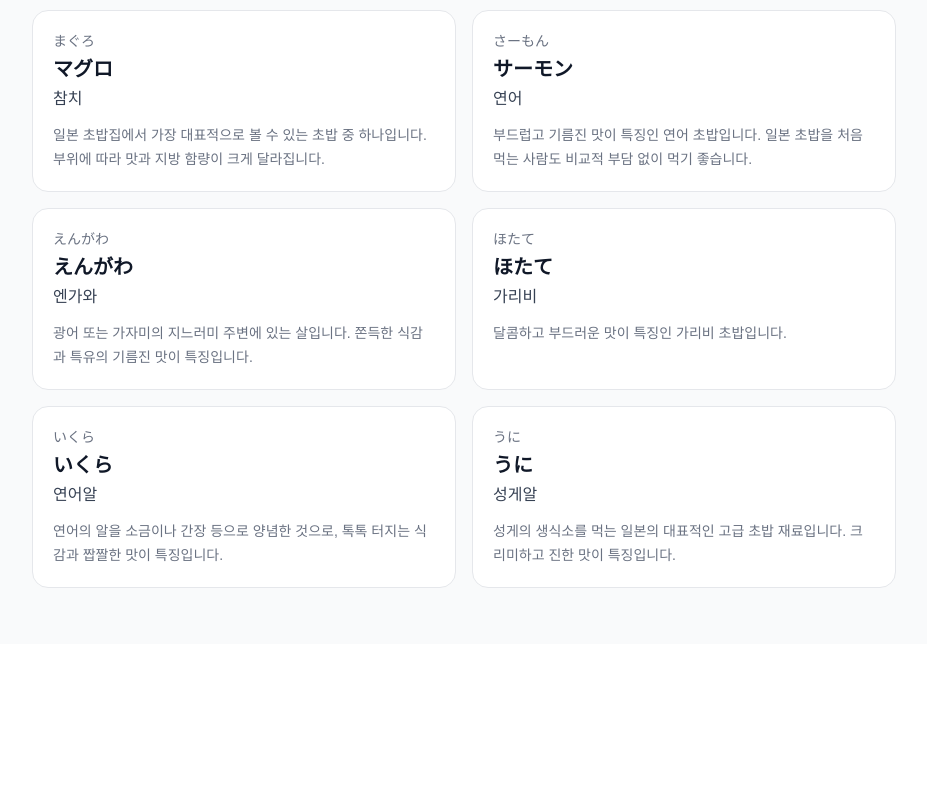
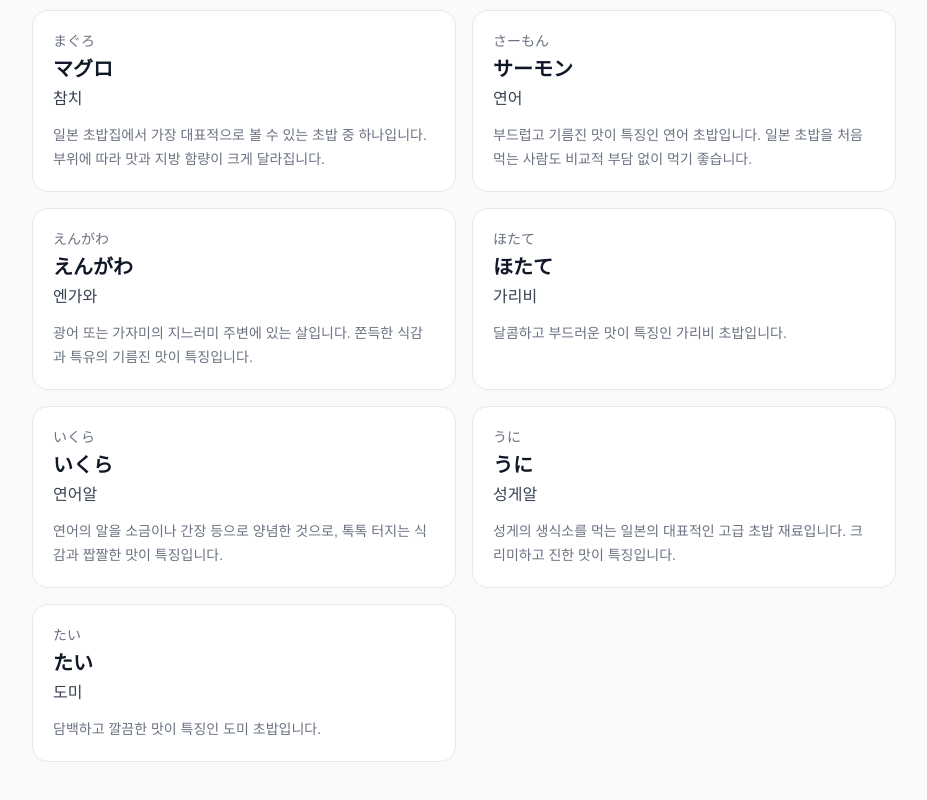
Before and after one commit to PARK-SUNGJUN-618/ilsengga, a Next.js app: page /food/sushi in a window 1280 px wide. Shown: the part 250-1050 px from the top of the page, without its empty margins (176-1103 px from the left). Before the commit the page ends 894 px from the top, so only its background shows below. Built offline with nearby package versions, Linux system fonts and the light colour scheme.

Commit message:
ilsengga-Add sushi info

```diff
--- a/data/sushi.ts
+++ b/data/sushi.ts
@@ -131,6 +131,24 @@ export const sushiItems: SushiItem[] = [
 
     tags: ["성게", "고급", "크리미"],
   },
+
+  {
+    slug: "tai",
+    japanese: "たい",
+    reading: "たい",
+    korean: "도미",
+    description: "담백하고 깔끔한 맛이 특징인 도미 초밥입니다.",
+
+    taste: {
+      flavor: 4,
+      fattiness: 2,
+      texture: 3,
+    },
+
+    category: "스시",
+
+    tags: ["도미", "담백함"],
+  },
 ];
 
 export function getSushiBySlug(slug: string) {
```
